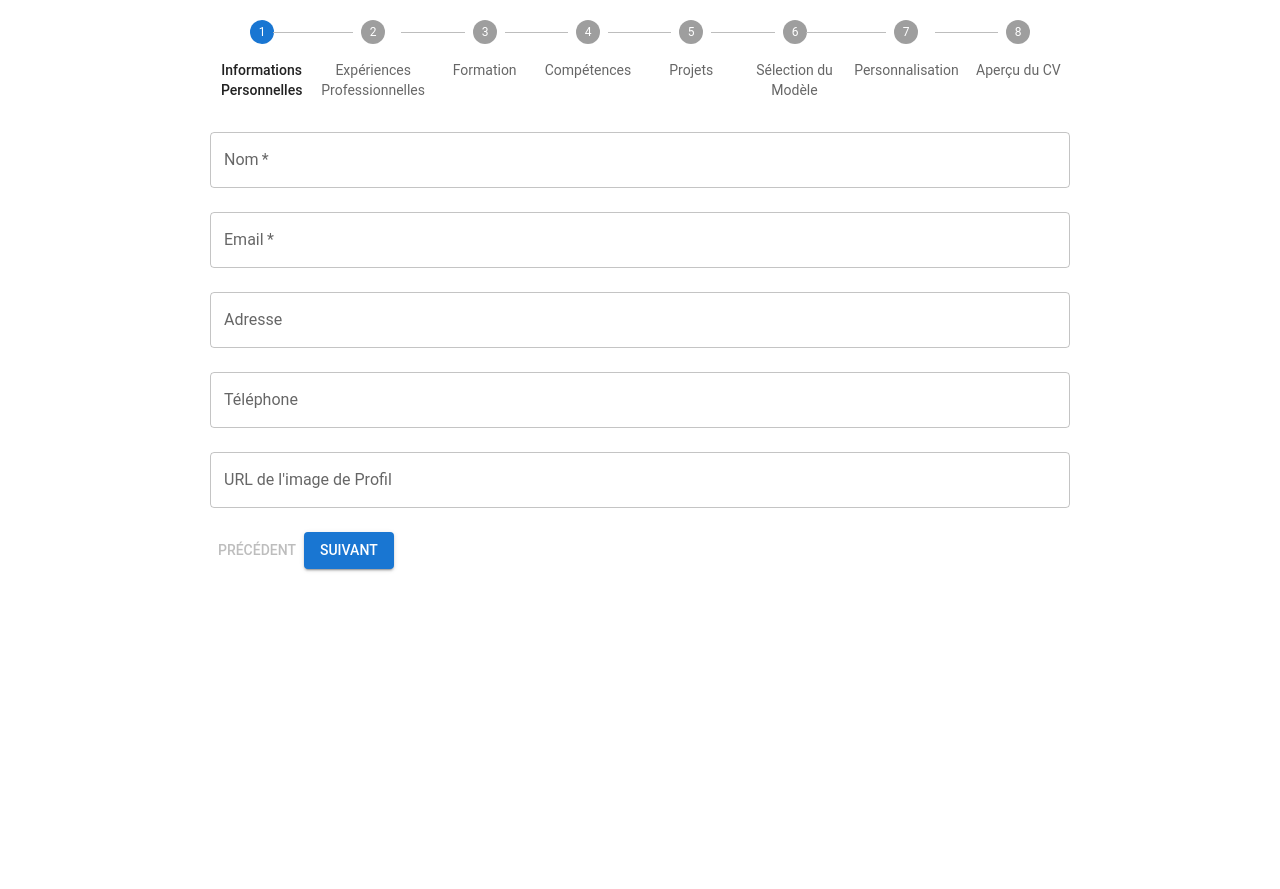
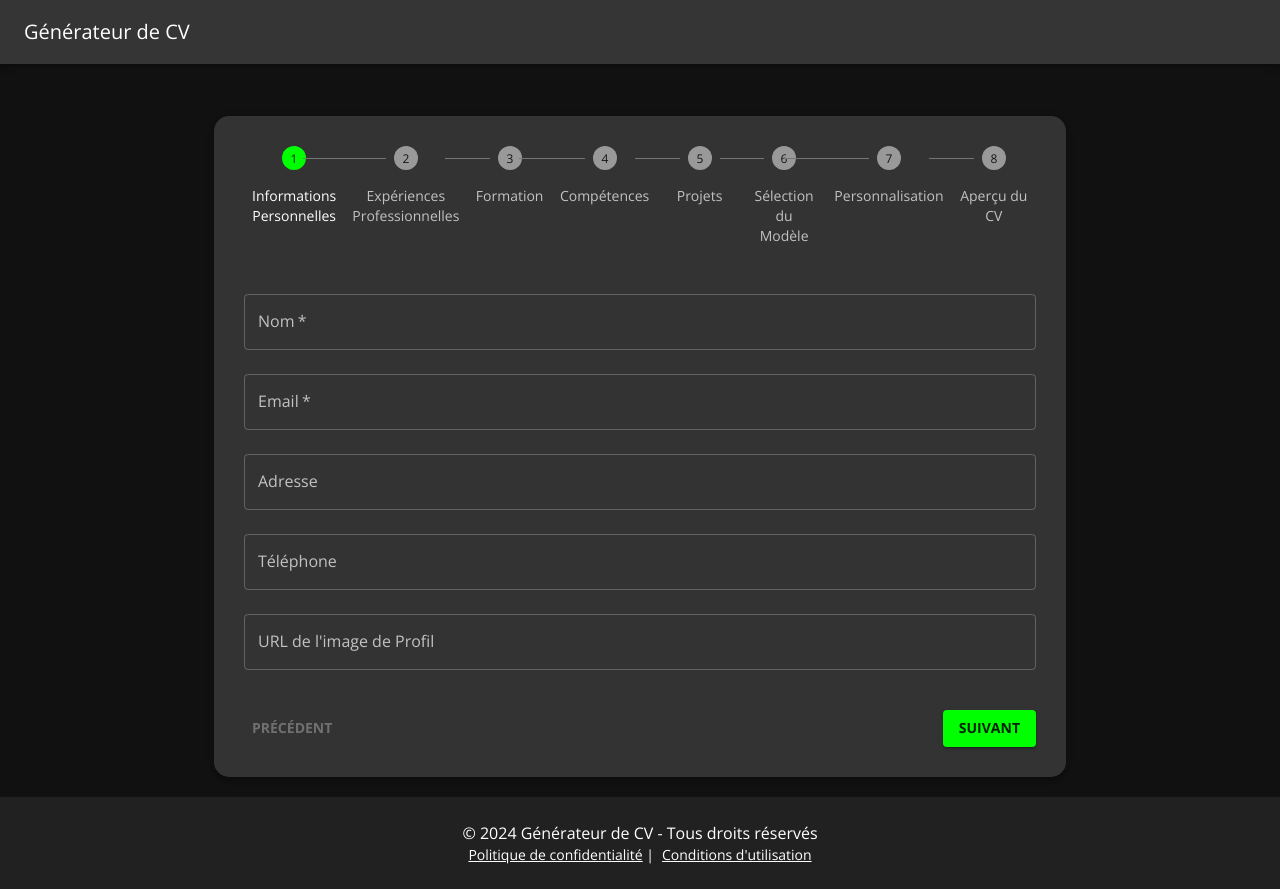
Before and after one commit to idrissziadi/CV-Master, a React (Create React App) app in the folder cvmaster/: page / in a window 1280 px wide. Before the commit the page ends 800 px from the top, so only its background shows below. Built offline with nearby package versions, Linux system fonts and the light colour scheme.

Commit message:
add theme without changing stepper components

```diff
--- a/cvmaster/public/index.html
+++ b/cvmaster/public/index.html
@@ -15,6 +15,10 @@
       user's mobile device or desktop. See https://developers.google.com/web/fundamentals/web-app-manifest/
     -->
     <link rel="manifest" href="%PUBLIC_URL%/manifest.json" />
+    <link
+    href="https://fonts.googleapis.com/css2?family=Open+Sans:wght@400;700&family=Ubuntu+Mono:wght@400;700&display=swap"
+    rel="stylesheet"
+    />
     <!--
       Notice the use of %PUBLIC_URL% in the tags above.
       It will be replaced with the URL of the `public` folder during the build.
--- a/cvmaster/src/App.js
+++ b/cvmaster/src/App.js
@@ -1,29 +1,64 @@
 import React from 'react';
-import { ThemeProvider, createTheme } from '@mui/material/styles';
-import { CssBaseline } from '@mui/material';
+import { CssBaseline, Container, Paper, ThemeProvider, AppBar, Toolbar, Typography, Box, Link } from '@mui/material';
 import StepperComponent from './components/StepperComponent';
+import { theme } from './theme';  // Import de ton thème personnalisé
 
-const theme = createTheme({
-  palette: {
-    primary: {
-      main: '#1976d2',
-    },
-    secondary: {
-      main: '#dc004e',
-    },
-  },
-  typography: {
-    fontFamily: 'Roboto, Arial, sans-serif',
-  },
-});
+// Header Component
+const Header = () => (
+  <AppBar position="static">
+    <Toolbar>
+      <Typography variant="h6" component="div" sx={{ flexGrow: 1 }}>
+        Générateur de CV
+      </Typography>
+    </Toolbar>
+  </AppBar>
+);
+
+// Footer Component
+const Footer = () => (
+  <Box component="footer" sx={{ py: 3, px: 2, mt: 'auto', backgroundColor: '#212121', textAlign: 'center' }}>
+    <Container maxWidth="sm">
+      <Typography variant="body1" color="white">
+        © 2024 Générateur de CV - Tous droits réservés
+      </Typography>
+      <Typography variant="body2" color="white">
+        <Link href="https://example.com" color="inherit">
+          Politique de confidentialité
+        </Link> |
+        <Link href="https://example.com" color="inherit" sx={{ ml: 1 }}>
+          Conditions d'utilisation
+        </Link>
+      </Typography>
+    </Container>
+  </Box>
+);
 
 function App() {
   return (
     <ThemeProvider theme={theme}>
       <CssBaseline />
-      <div style={{ padding: '20px', maxWidth: '900px', margin: '0 auto' }}>
-        <StepperComponent />
-      </div>
+
+      {/* Structure globale avec flexbox pour le layout */}
+      <Box
+        sx={{
+          display: 'flex',
+          flexDirection: 'column',
+          minHeight: '100vh',
+        }}
+      >
+        {/* Header Section */}
+        <Header />
+
+        {/* Main Content */}
+        <Container maxWidth="md" sx={{ flexGrow: 1, mt: 4 }}>
+          <Paper elevation={3} sx={{ padding: '30px', margin: '20px 0', borderRadius: '15px' }}>
+            <StepperComponent />
+          </Paper>
+        </Container>
+
+        {/* Footer Section */}
+        <Footer />
+      </Box>
     </ThemeProvider>
   );
 }
--- a/cvmaster/src/components/StepperComponent.jsx
+++ b/cvmaster/src/components/StepperComponent.jsx
@@ -1,4 +1,3 @@
-// components/StepperComponent.js
 import React, { useState } from 'react';
 import { Stepper, Step, StepLabel, Button, Box } from '@mui/material';
 import PersonalInfoForm from './PersonalInfoForm';
@@ -6,10 +5,9 @@ import ExperienceForm from './ExperienceForm';
 import EducationForm from './EducationForm';
 import SkillsForm from './SkillsForm';
 import ProjectsForm from './ProjectsForm';
-import CVPreview from './CVPreview';
 import TemplateSelection from './TemplateSelection';
 import CustomizationOptions from './CustomizationOptions';
-import templates from '../data/templates'; // Importez vos modèles ici
+import CVPreview from './CVPreview';
 
 const steps = [
   'Informations Personnelles',
@@ -19,7 +17,7 @@ const steps = [
   'Projets',
   'Sélection du Modèle',
   'Personnalisation',
-  'Aperçu du CV'
+  'Aperçu du CV',
 ];
 
 const StepperComponent = () => {
@@ -27,13 +25,8 @@ const StepperComponent = () => {
   const [formData, setFormData] = useState({});
   const [selectedTemplate, setSelectedTemplate] = useState(null);
 
-  const handleNext = () => {
-    setActiveStep((prevStep) => prevStep + 1);
-  };
-
-  const handleBack = () => {
-    setActiveStep((prevStep) => prevStep - 1);
-  };
+  const handleNext = () => setActiveStep(prevStep => prevStep + 1);
+  const handleBack = () => setActiveStep(prevStep => prevStep - 1);
 
   const handleDataChange = (data) => {
     setFormData({ ...formData, ...data });
@@ -41,7 +34,7 @@ const StepperComponent = () => {
 
   const handleSelectTemplate = (template) => {
     setSelectedTemplate(template);
-    handleNext(); // Passer à l'étape suivante après la sélection du modèle
+    handleNext();
   };
 
   const renderStepContent = (step) => {
@@ -59,12 +52,7 @@ const StepperComponent = () => {
       case 5:
         return <TemplateSelection onSelectTemplate={handleSelectTemplate} />;
       case 6:
-        return (
-          <CustomizationOptions
-            selectedTemplate={selectedTemplate}
-            onDataChange={handleDataChange}
-          />
-        );
+        return <CustomizationOptions selectedTemplate={selectedTemplate} onDataChange={handleDataChange} />;
       case 7:
         return <CVPreview data={{ ...formData, template: selectedTemplate }} />;
       default:
@@ -73,7 +61,7 @@ const StepperComponent = () => {
   };
 
   return (
-    <div>
+    <Box>
       <Stepper activeStep={activeStep} alternativeLabel>
         {steps.map((label) => (
           <Step key={label}>
@@ -81,9 +69,10 @@ const StepperComponent = () => {
           </Step>
         ))}
       </Stepper>
-      <Box mt={2}>
+
+      <Box mt={4}>
         {renderStepContent(activeStep)}
-        <Box mt={2}>
+        <Box mt={4} display="flex" justifyContent="space-between">
           <Button disabled={activeStep === 0} onClick={handleBack}>
             Précédent
           </Button>
@@ -91,13 +80,19 @@ const StepperComponent = () => {
             variant="contained"
             color="primary"
             onClick={handleNext}
-            disabled={activeStep === 5 && !selectedTemplate} // Désactiver le bouton si aucun modèle n'est sélectionné
+            disabled={activeStep === 5 && !selectedTemplate}
+            sx={{
+              transition: 'all 0.3s ease',
+              '&:hover': {
+                transform: 'scale(1.05)',
+              },
+            }}
           >
             {activeStep === steps.length - 1 ? 'Terminer' : 'Suivant'}
           </Button>
         </Box>
       </Box>
-    </div>
+    </Box>
   );
 };
 
--- /dev/null
+++ b/cvmaster/src/theme.js
@@ -0,0 +1,30 @@
+import { createTheme } from '@mui/material/styles';
+
+export const theme = createTheme({
+  palette: {
+    mode: 'dark',
+    primary: {
+      main: '#0f0',
+    },
+    background: {
+      default: '#111111',
+      paper: '#212121',
+    },
+  },
+  typography: {
+    fontFamily: 'Open Sans, sans-serif',
+    h1: {
+      fontFamily: 'Ubuntu Mono, monospace',
+    },
+    h2: {
+      fontFamily: 'Ubuntu Mono, monospace',
+    },
+    h3: {
+      fontFamily: 'Ubuntu Mono, monospace',
+    },
+    button: {
+      fontWeight: 700,
+    },
+  },
+});
+export default theme;
```
